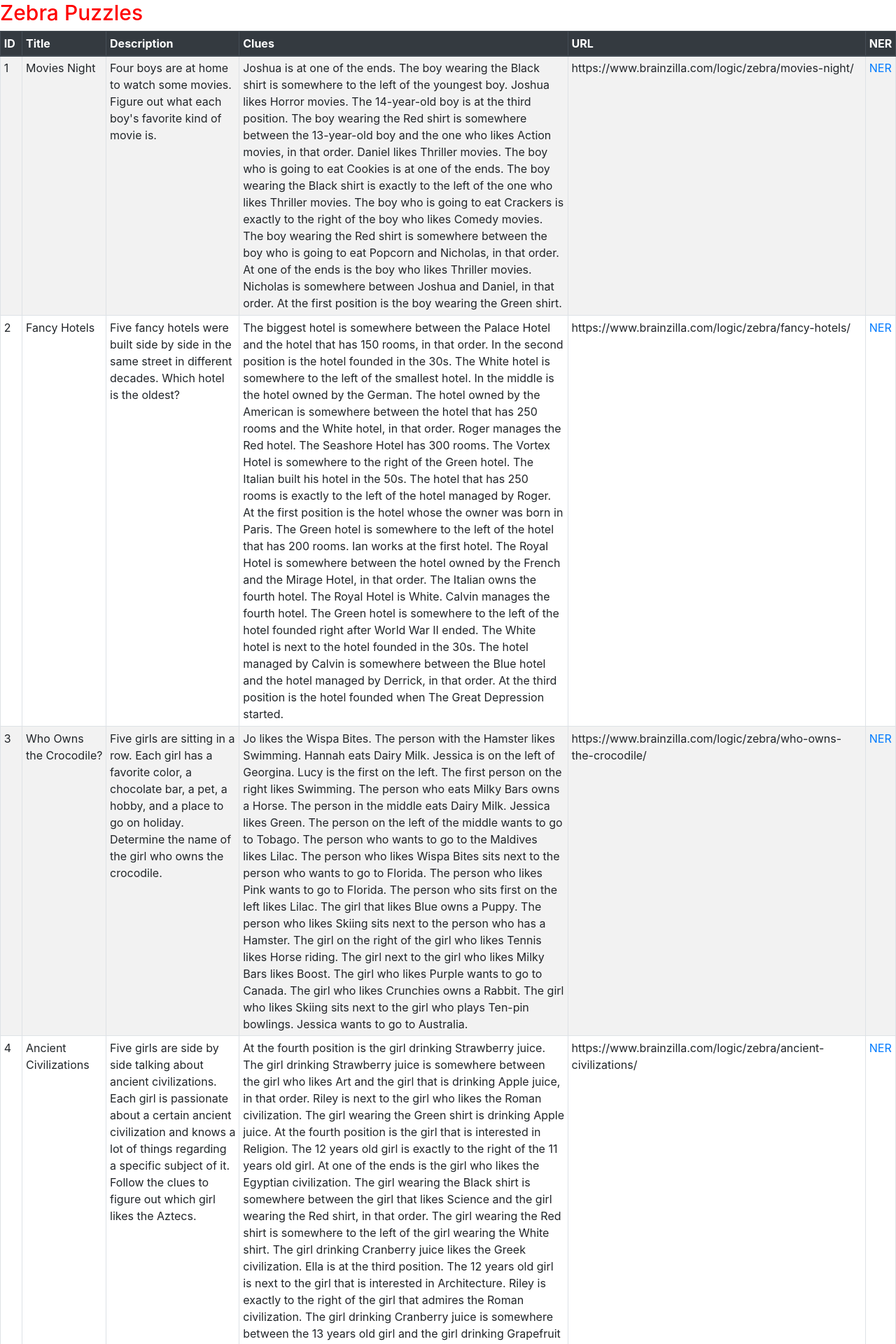
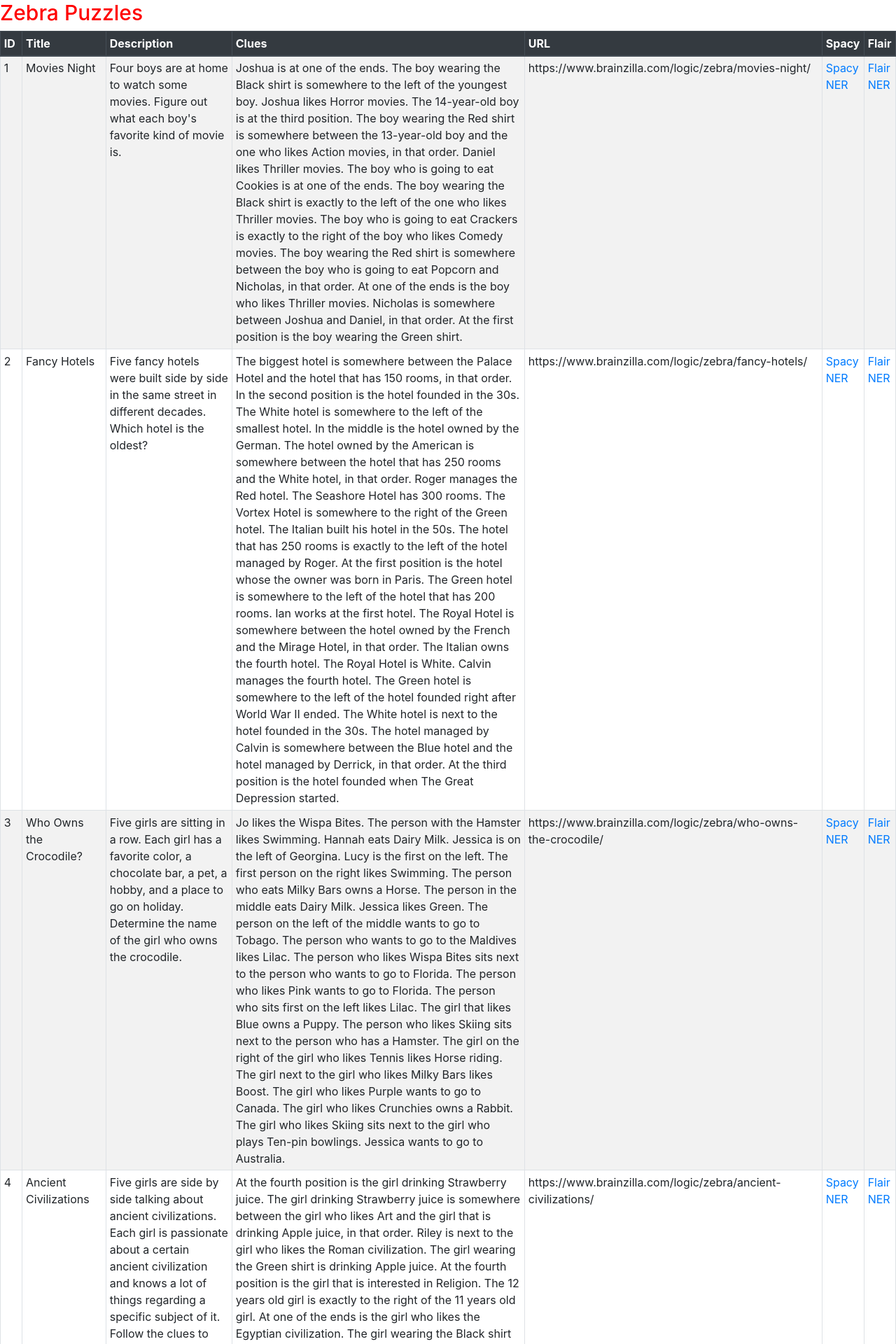
Before and after one commit to georgianaasiminei/ner_on_puzzles, a Django app: page /puzzles/ in a window 1280 px wide. Shown: the top 1920 px of the page at 70% size. Run offline with Django 3.2, Linux system fonts and the light colour scheme; data comes from the database, SQL or seed files in the repository; some libraries are stand-ins or nearby versions.

Commit message:
Added flair ner

```diff
--- a/puzzles_extractor/templates/puzzles.html
+++ b/puzzles_extractor/templates/puzzles.html
@@ -19,7 +19,8 @@
         <th>Description</th>
         <th>Clues</th>
         <th>URL</th>
-        <th>NER</th>
+        <th>Spacy</th>
+        <th>Flair</th>
 <!--        <th>Source ID</th>-->
     </tr>
     </thead>
@@ -32,7 +33,10 @@
         <td>{{ puzzle.clues }}</td>
         <td>{{ puzzle.url }}</td>
         <td>
-            <a href="{% url 'puzzles_extractor:ner' puzzle_id=puzzle.id %}">NER </a>
+            <a href="{% url 'puzzles_extractor:spacy' puzzle_id=puzzle.id %}">Spacy NER </a>
+        </td>
+        <td>
+            <a href="{% url 'puzzles_extractor:flair' puzzle_id=puzzle.id %}">Flair NER </a>
         </td>
     </tr>
 {% endfor %}
--- a/puzzles_extractor/urls.py
+++ b/puzzles_extractor/urls.py
@@ -5,5 +5,6 @@ from puzzles_extractor import views
 app_name = 'puzzles_extractor'
 urlpatterns = [
     url('puzzles/', views.list_all_puzzles, name='list_all_puzzles'),
-    url('ner/(?P<puzzle_id>.+?)', views.ner, name='ner'),
+    url('spacy/(?P<puzzle_id>.+?)', views.spacy_ner, name='spacy'),
+    url('flair/(?P<puzzle_id>.+?)', views.flair_ner, name='flair'),
 ]
--- a/puzzles_extractor/views.py
+++ b/puzzles_extractor/views.py
@@ -4,15 +4,23 @@ from __future__ import unicode_literals
 from django.shortcuts import render
 
 from puzzles_extractor.models import get_all_puzzles, get_puzzle
-from puzzles_extractor.services import ner_with_spcy
+from puzzles_extractor.services import ner_with_spcy, ner_with_flair
 
 
-def ner(request, puzzle_id):
+def spacy_ner(request, puzzle_id):
     puzzle = get_puzzle(puzzle_id)
     ner_html = ner_with_spcy(puzzle.clues)
     return render(request,
                   "ner_clues.html",
                   {"clues": ner_html})
+
+
+def flair_ner(request, puzzle_id):
+    puzzle = get_puzzle(puzzle_id)
+    flair_sentences = ner_with_flair(puzzle.clues)
+    return render(request,
+                  "flair_clues.html",
+                  {"clues": flair_sentences})
 
 
 def list_all_puzzles(request):
```
Also changed, not shown: puzzles_extractor/services.py (+26 -1 lines), puzzles_extractor/templates/flair_clues.html (added, +16 -0 lines).
